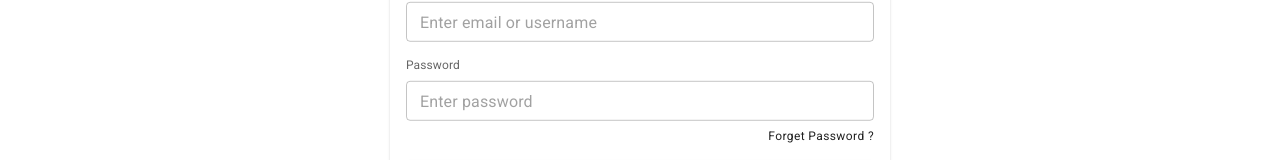
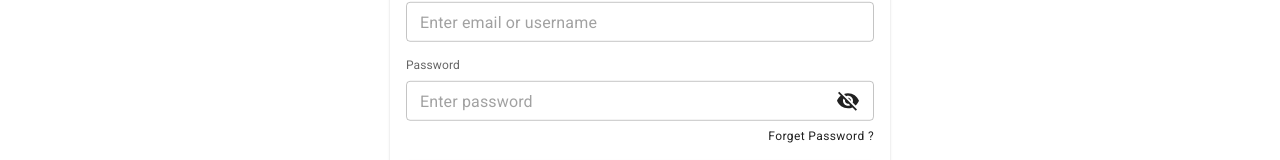
Before and after one commit to anshkush92/all-auth, a React (Create React App) app in the folder client/: page /login in a window 1280 px wide. Shown: the part 419-579 px from the top of the page. Built offline with nearby package versions, Linux system fonts and the light colour scheme.

Commit message:
:sparkles: Added Hide / Show Password Functionality
Used the InputProps in the TextField to add this functionality by using the state by using the useReducer, done with the login form for now

```diff
--- a/client/src/components/Form/LoginForm.jsx
+++ b/client/src/components/Form/LoginForm.jsx
@@ -204,6 +204,19 @@ const LoginForm = () => {
                     password: event.target.value,
                   });
                 }}
+                InputProps={{
+                  endAdornment: currentUserState.showPassword ? (
+                    <VisibilityIcon
+                      onClick={() => dispatch({ type: "SHOW-PASSWORD" })}
+                      sx={{ "&:hover": { cursor: "pointer" } }}
+                    ></VisibilityIcon>
+                  ) : (
+                    <VisibilityOffIcon
+                      onClick={() => dispatch({ type: "SHOW-PASSWORD" })}
+                      sx={{ "&:hover": { cursor: "pointer" } }}
+                    ></VisibilityOffIcon>
+                  ),
+                }}
               ></TextField>
               <Box
                 sx={{ display: "flex", justifyContent: "flex-end", mt: "6px" }}
```
